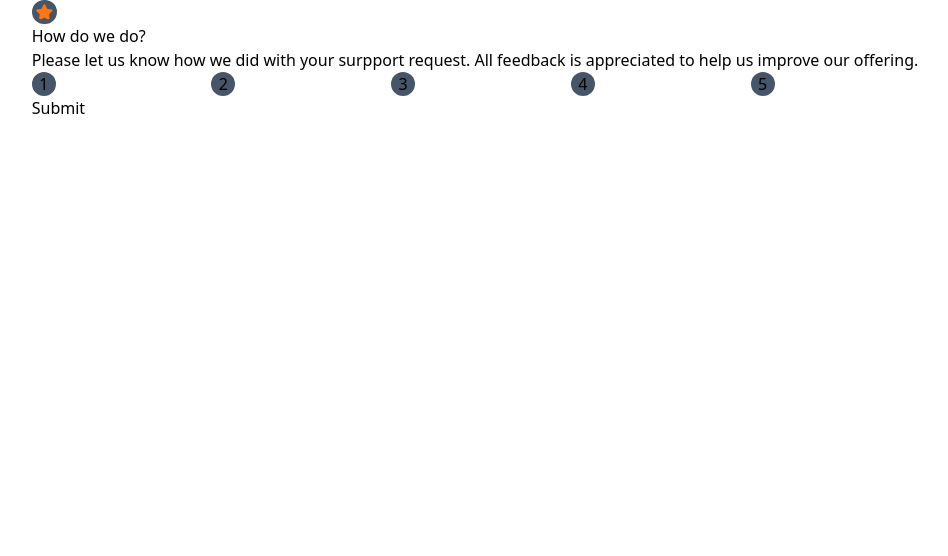
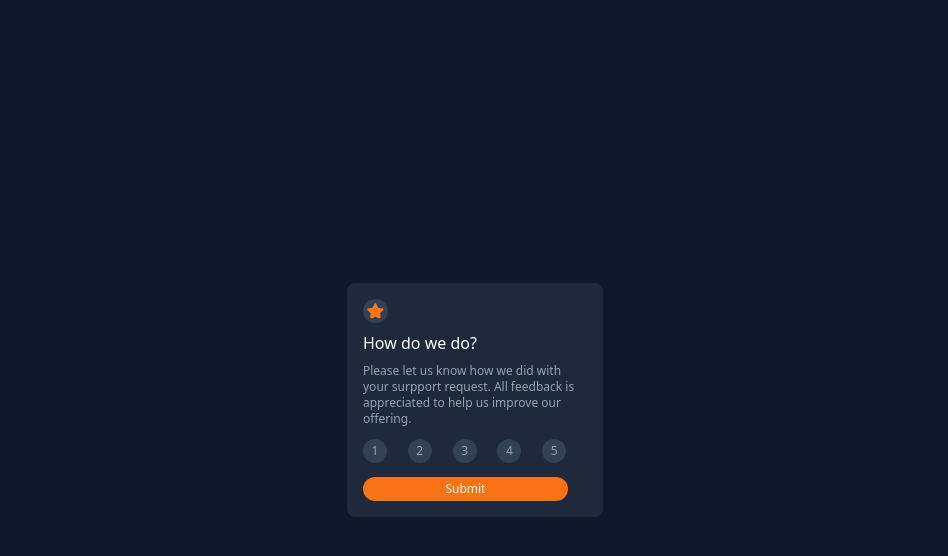
Before and after one commit to janeAnezi/Rate-Us, a plain HTML site: page index.html in a window 1280 px wide. Shown: the whole page, without its empty margins (165-1113 px from the left). Drawn offline with Linux system fonts and the light colour scheme.

Commit message:
design rating page

```diff
--- a/index.html
+++ b/index.html
@@ -6,21 +6,21 @@
     <link rel="stylesheet" href="./src/main.css">
     <title>Interactive Rating</title>
 </head>
-<body class="h-screen flex align-center justify-center ">
-    <div class="w-50">
-        <img class="bg-slate-600 rounded-full p-1" src="./image/icon-star.svg" alt="Icon start image">
-        <h1>How do we do?</h1>
-        <p>Please let us know how we did with your surpport request.
+<body class="h-screen flex items-center justify-center bg-slate-900">
+    <div class="bg-slate-800 text-white p-4 w-64 rounded-lg">
+        <img class="bg-slate-700 rounded-full p-1" src="./image/icon-star.svg" alt="Icon start image">
+        <h1 class="py-2">How do we do?</h1>
+        <p class="text-slate-400 text-xs">Please let us know how we did with your surpport request.
             All feedback is appreciated to help us improve our offering.
         </p>
-        <div class="grid grid-cols-5 text-center gap-3">
-            <div class="bg-slate-600 rounded-full inline-block w-6">1</div>
-            <div class="bg-slate-600 rounded-full inline-block w-6">2</div>
-            <div class="bg-slate-600 rounded-full inline-block w-6">3</div>
-            <div class="bg-slate-600 rounded-full inline-block w-6">4</div>
-            <div class="bg-slate-600 rounded-full inline-block w-6">5</div>
+        <div class="grid grid-cols-5 text-center text-slate-400 my-3 text-xs">
+            <div class="bg-slate-700 rounded-full inline-block w-6 p-1">1</div>
+            <div class="bg-slate-700 rounded-full inline-block w-6 p-1">2</div>
+            <div class="bg-slate-700 rounded-full inline-block w-6 p-1">3</div>
+            <div class="bg-slate-700 rounded-full inline-block w-6 p-1">4</div>
+            <div class="bg-slate-700 rounded-full inline-block w-6 p-1">5</div>
         </div>
-        <button>Submit</button>
+        <button class="bg-orange-500 inline-block w-48 p-1 text-xs rounded-xl">Submit</button>
     </div>
 </body>
 </html>
```
Also changed, not shown: src/main.css.
